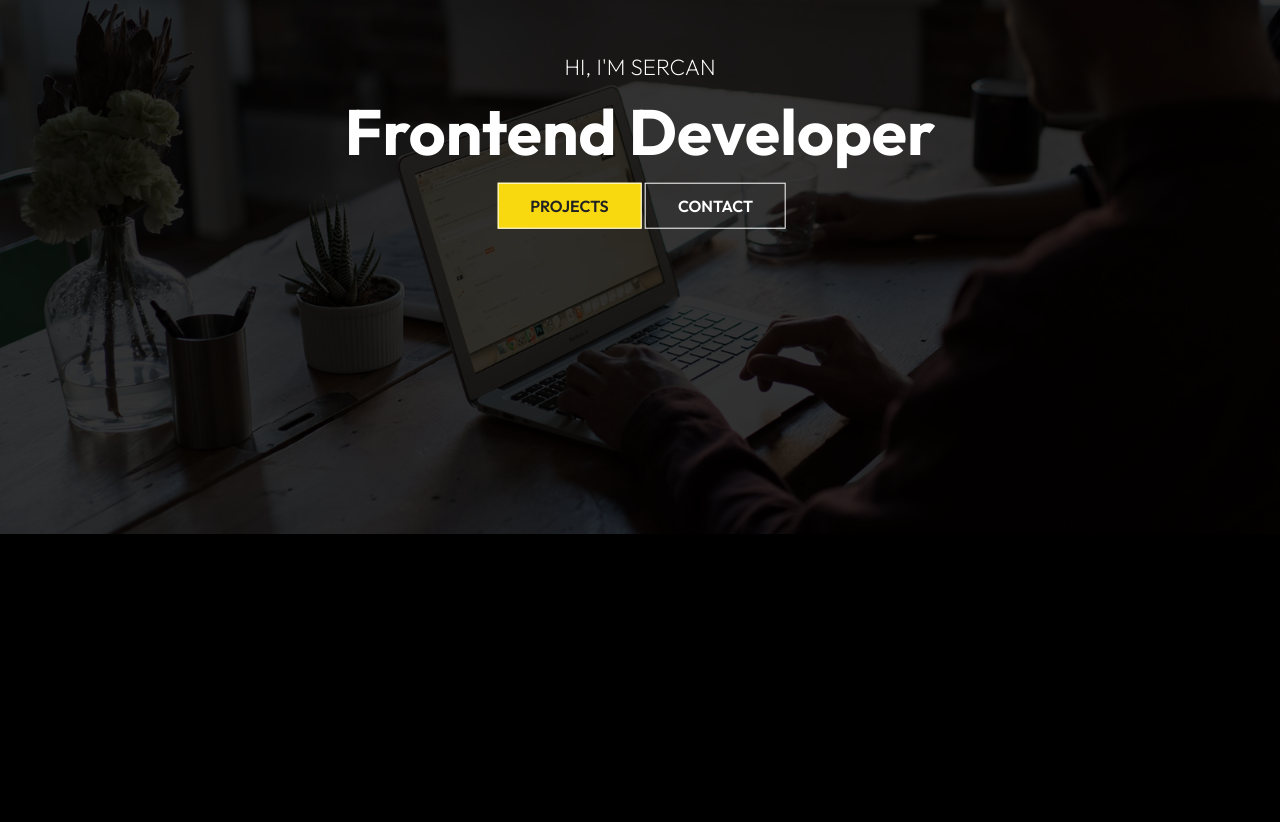
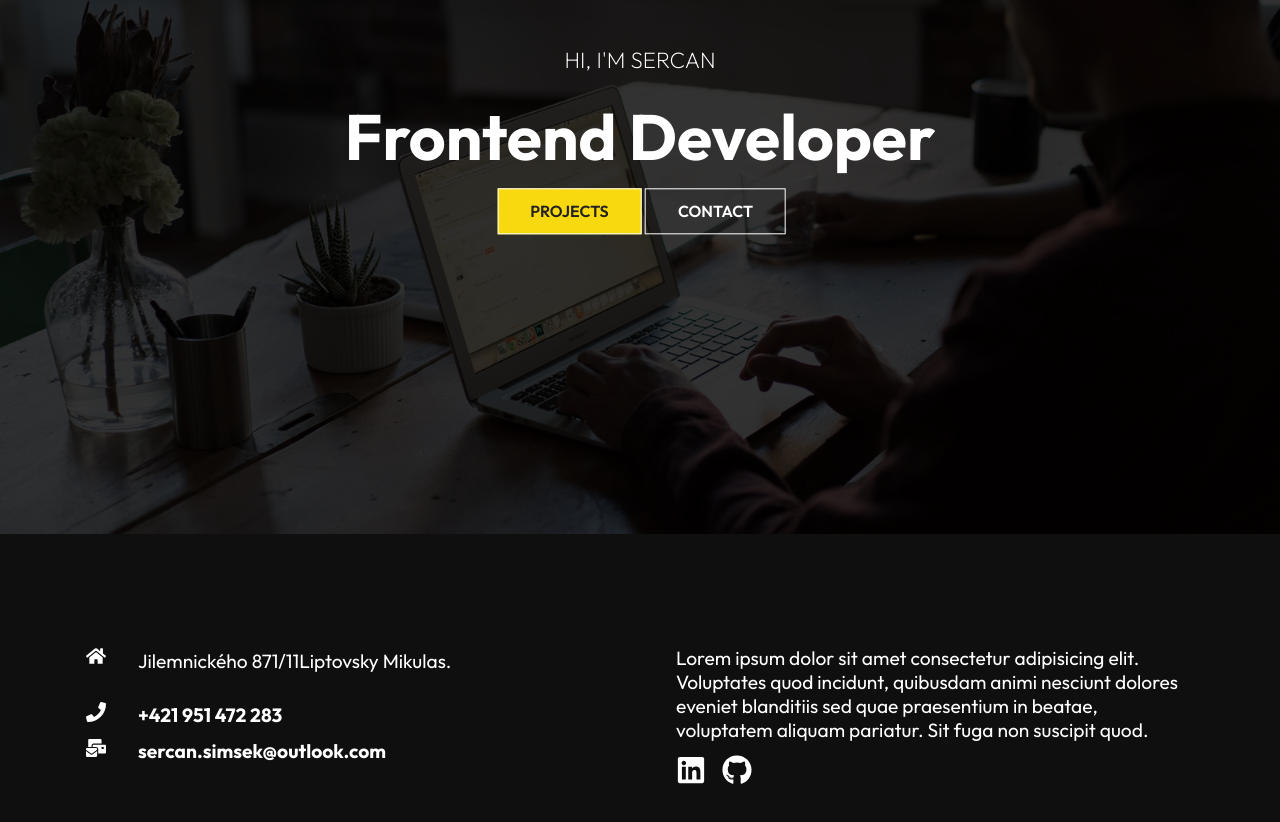
Before and after one commit to sercansimsek/personal-portfolio, a React (Create React App) app: page / in a window 1280 px wide. Shown: the part 266-1088 px from the top of the page. Before the commit the page ends 804 px from the top, so only its background shows below. Built offline with nearby package versions, Linux system fonts and the light colour scheme.

Commit message:
footer component created

```diff
--- /dev/null
+++ b/src/components/Footer/Footer.jsx
@@ -0,0 +1,42 @@
+import { FaGithub, FaHome, FaLinkedin, FaMailBulk, FaPhone } from 'react-icons/fa';
+import './FooterStyles.css';
+
+import React from 'react'
+
+export const Footer = () => {
+  return (
+    <div className="footer">
+        <div className="footer-container">
+            <div className="left">
+                <div className="location">
+                    <FaHome size={20} style={{color: '#fff', marginRight: '2rem'}}/>
+                    <p>Jilemnického 871/11</p>
+                    <p>Liptovsky Mikulas.</p>
+                </div>
+
+                <div className="phone">
+                    <h4>
+                        <FaPhone size={20} style={{color: '#fff', marginRight: '2rem'}}/>
+                        +421 951 472 283
+                    </h4>
+                </div>
+
+                <div className="email">
+                    <h4>
+                        <FaMailBulk size={20} style={{color: '#fff', marginRight: '2rem'}}/>
+                        sercan.simsek@outlook.com
+                    </h4>
+                </div>
+            </div>
+
+            <div className="right">
+                <div className="social">
+                    <p>Lorem ipsum dolor sit amet consectetur adipisicing elit. Voluptates quod incidunt, quibusdam animi nesciunt dolores eveniet blanditiis sed quae praesentium in beatae, voluptatem aliquam pariatur. Sit fuga non suscipit quod.</p>
+                    <FaLinkedin size={30} style={{color: '#fff', marginRight: '1rem'}}/>
+                    <FaGithub size={30} style={{color: '#fff', marginRight: '1rem'}}/>
+                </div>
+            </div>
+        </div>
+    </div>
+  )
+}
--- /dev/null
+++ b/src/components/Footer/FooterStyles.css
@@ -0,0 +1,55 @@
+.footer {
+    width: 100%;
+    padding: 6rem 0;
+    background-color: rgba(19, 19, 19, 0.8);
+}
+
+.footer-container {
+    max-width: 1140px;
+    margin: auto;
+    display: grid;
+    grid-template-columns: repeat(2, 1fr);
+    grid-gap: 40px;
+}
+
+.left {
+    height: 100%;
+    max-width: 100%;
+    display: flex;
+    flex-direction: column;
+    padding: 1rem;
+}
+
+.location {
+    display: flex;
+    margin-bottom: 0.8rem;
+}
+
+.location p {
+    line-height: 30px;
+}
+
+.right {
+    height: 100%;
+    max-width: 100%;
+    display: flex;
+    flex-direction: column;
+    padding: 1rem;
+}
+
+h4 {
+    font-size: 1.2rem;
+    padding-bottom: 0.7rem;
+}
+
+p {
+    font-size: 1.2rem;
+    margin-bottom: 0.8rem;
+}
+
+
+@media screen and (max-width: 640px) {
+   .footer-container {
+        grid-template-columns: 1fr;
+   }
+}
--- a/src/routes/Home.jsx
+++ b/src/routes/Home.jsx
@@ -1,12 +1,14 @@
 import React from 'react'
 import { Navbar } from '../components/Navbar/Navbar'
 import { HomeContent } from '../components/HomeContent/HomeContent'
+import { Footer } from '../components/Footer/Footer'
 
 export const Home = () => {
   return (
     <div>
       <Navbar />
       <HomeContent />
+      <Footer />
     </div>
   )
 }
```
